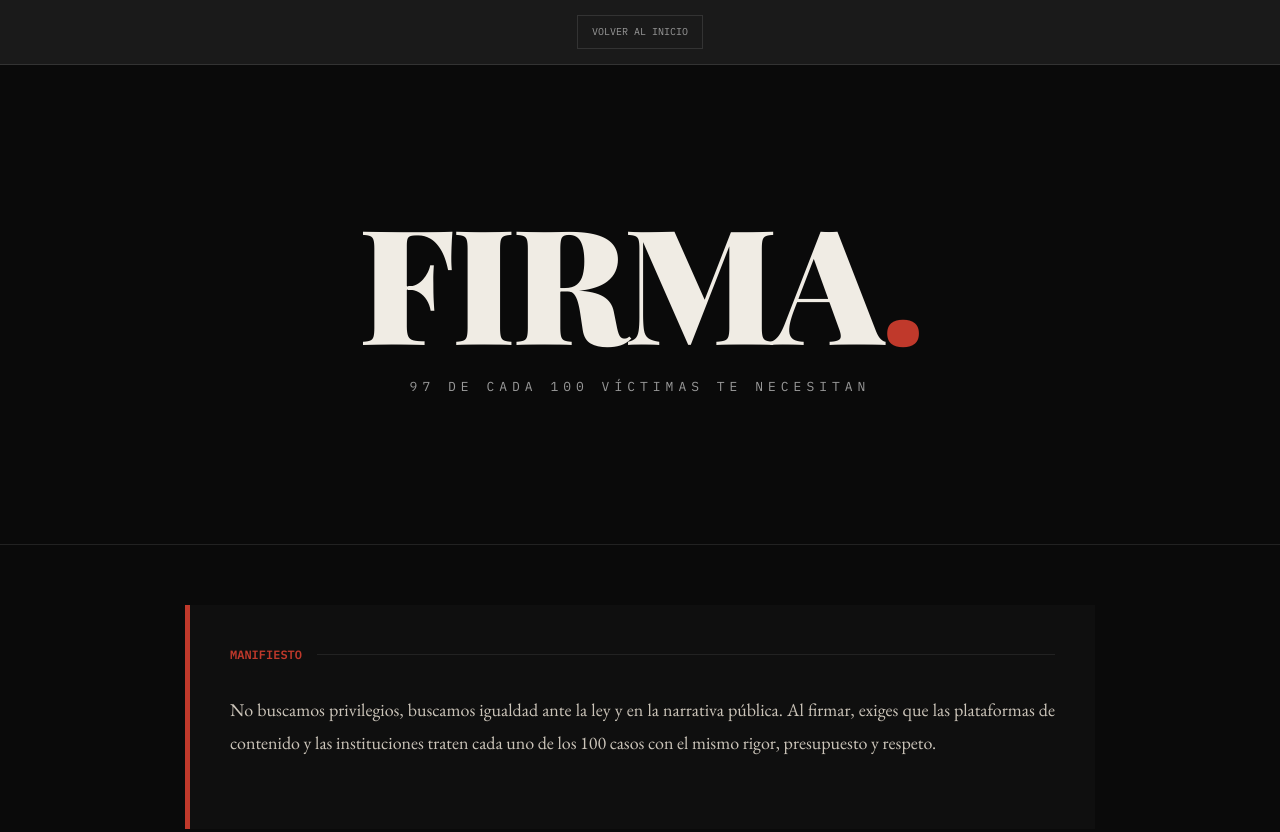
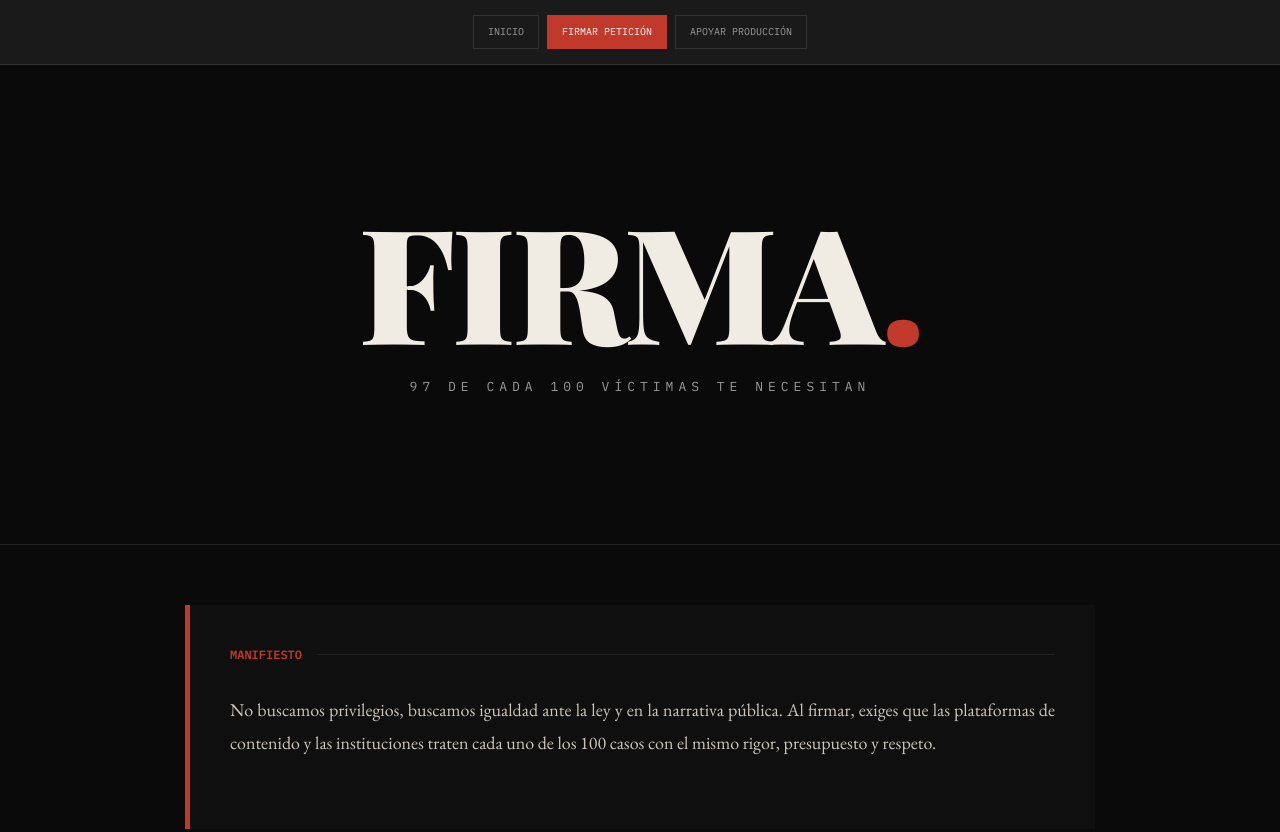
Before and after one commit to rubsrueda/Victima, a plain HTML site: page peticion.html in a window 1280 px wide. Shown: the top 832 px of the page. Drawn offline with nearby package versions, Linux system fonts and the light colour scheme; a web font is replaced by a local one.

Commit message:
Update peticion.html

```diff
--- a/peticion.html
+++ b/peticion.html
@@ -33,9 +33,11 @@
 </head>
 <body>
     <nav class="nav-top">
-        <div class="nav-grid">
-            <a href="index.html" class="nav-ep">VOLVER AL INICIO</a>
-        </div>
+      <div class="nav-grid">
+        <a href="index.html" class="nav-ep">INICIO</a>
+        <a href="peticion.html" class="nav-ep active">FIRMAR PETICIÓN</a>
+        <a href="apoyo.html" class="nav-ep">APOYAR PRODUCCIÓN</a>
+      </div>
     </nav>
 
     <header class="portada" style="min-height: 60vh;">
```
